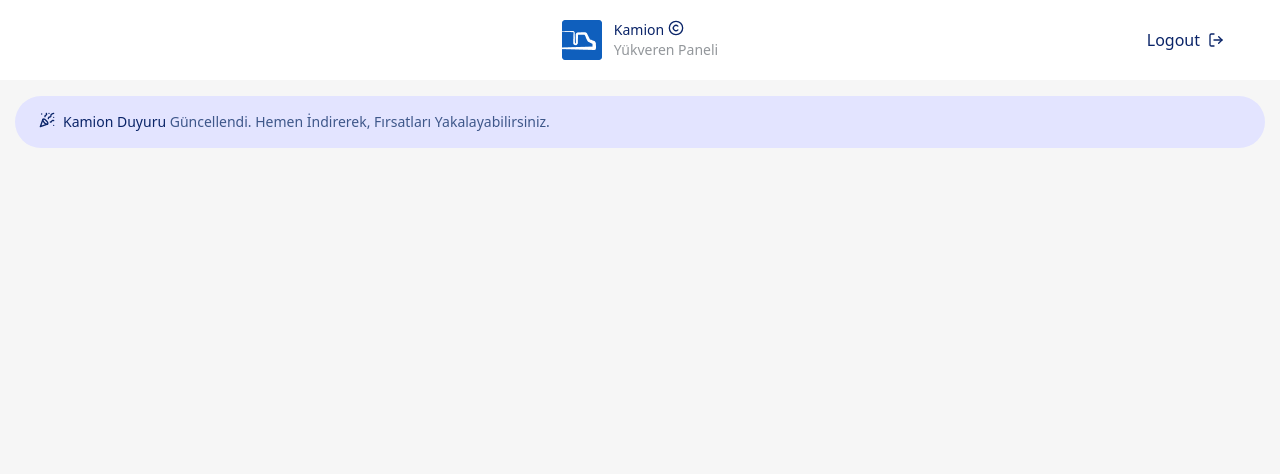
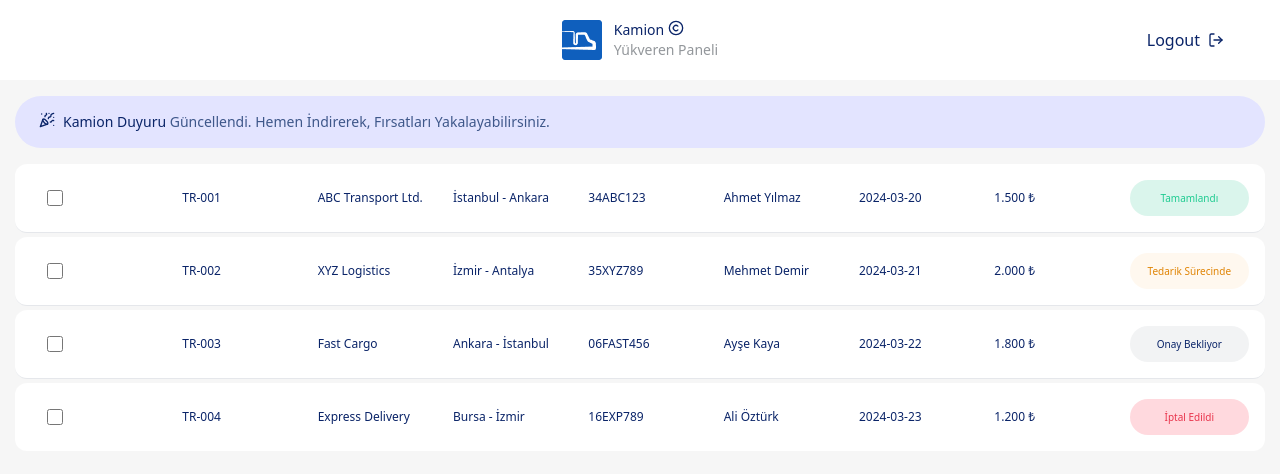
Before and after one commit to muhammedogz/kamion-nextjs, a Next.js app: page /dashboard in a window 1280 px wide. Shown: the top 474 px of the page. Built offline with nearby package versions, Linux system fonts and the light colour scheme; sample sign-in values are in the browser's storage.

Commit message:
create transportItem initial implementation

```diff
--- /dev/null
+++ b/src/components/pages/dashboard/transport/TransportItem.tsx
@@ -0,0 +1,59 @@
+import React from 'react';
+import { StatusType, TransportStatus } from './TransportStatus';
+import { Typography } from '@/components/ui/typography';
+
+interface TransportItemProps {
+  id: string;
+  company: string;
+  route: string;
+  vehicle: string;
+  driver: string;
+  date: string;
+  price: number;
+  status: StatusType;
+  selected: boolean;
+  onSelectionChange: (id: string, selected: boolean) => void;
+}
+
+const TransportItem: React.FC<TransportItemProps> = ({
+  id,
+  company,
+  route,
+  vehicle,
+  driver,
+  date,
+  price,
+  status,
+  selected,
+  onSelectionChange,
+}) => {
+  return (
+    <div
+      className="flex items-center rounded-xl bg-white p-4 hover:bg-white/70"
+      onClick={() => onSelectionChange(id, !selected)}
+    >
+      <div className="flex w-full items-center">
+        <div className="text-fg-primary ml-4 grid w-full grid-cols-9 items-center gap-4">
+          <input
+            type="checkbox"
+            checked={selected}
+            onChange={(e) => onSelectionChange(id, e.target.checked)}
+            className="h-4 w-4 rounded border-gray-300 text-blue-600 focus:ring-blue-500"
+          />
+          <Typography variant="bodyXSmall">{id}</Typography>
+          <Typography variant="bodyXSmall">{company}</Typography>
+          <Typography variant="bodyXSmall">{route}</Typography>
+          <Typography variant="bodyXSmall">{vehicle}</Typography>
+          <Typography variant="bodyXSmall">{driver}</Typography>
+          <Typography variant="bodyXSmall">{date}</Typography>
+          <Typography variant="bodyXSmall">
+            {price.toLocaleString('tr-TR')} ₺
+          </Typography>
+          <TransportStatus variant={status} />
+        </div>
+      </div>
+    </div>
+  );
+};
+
+export default TransportItem;
--- /dev/null
+++ b/src/components/pages/dashboard/transport/TransportList.tsx
@@ -0,0 +1,88 @@
+import TransportItem from '@/components/pages/dashboard/transport/TransportItem';
+import { StatusType } from '@/components/pages/dashboard/transport/TransportStatus';
+import React, { useState } from 'react';
+
+interface Transport {
+  id: string;
+  company: string;
+  route: string;
+  vehicle: string;
+  driver: string;
+  date: string;
+  price: number;
+  status: StatusType;
+}
+
+const testData: Transport[] = [
+  {
+    id: 'TR-001',
+    company: 'ABC Transport Ltd.',
+    route: 'İstanbul - Ankara',
+    vehicle: '34ABC123',
+    driver: 'Ahmet Yılmaz',
+    date: '2024-03-20',
+    price: 1500,
+    status: 'completed',
+  },
+  {
+    id: 'TR-002',
+    company: 'XYZ Logistics',
+    route: 'İzmir - Antalya',
+    vehicle: '35XYZ789',
+    driver: 'Mehmet Demir',
+    date: '2024-03-21',
+    price: 2000,
+    status: 'inProgress',
+  },
+  {
+    id: 'TR-003',
+    company: 'Fast Cargo',
+    route: 'Ankara - İstanbul',
+    vehicle: '06FAST456',
+    driver: 'Ayşe Kaya',
+    date: '2024-03-22',
+    price: 1800,
+    status: 'pendingApproval',
+  },
+  {
+    id: 'TR-004',
+    company: 'Express Delivery',
+    route: 'Bursa - İzmir',
+    vehicle: '16EXP789',
+    driver: 'Ali Öztürk',
+    date: '2024-03-23',
+    price: 1200,
+    status: 'cancelled',
+  },
+];
+
+export const TransportList: React.FC = () => {
+  const [selectedItems, setSelectedItems] = useState<Set<string>>(new Set());
+
+  const handleSelectionChange = (id: string, selected: boolean) => {
+    setSelectedItems((prev) => {
+      const newSet = new Set(prev);
+      if (selected) {
+        newSet.add(id);
+      } else {
+        newSet.delete(id);
+      }
+      return newSet;
+    });
+  };
+
+  return (
+    <div className="w-full">
+      <div className="min-w-full space-y-1 divide-y divide-gray-200">
+        {testData.map((transport) => (
+          <TransportItem
+            key={transport.id}
+            {...transport}
+            selected={selectedItems.has(transport.id)}
+            onSelectionChange={handleSelectionChange}
+          />
+        ))}
+      </div>
+    </div>
+  );
+};
--- /dev/null
+++ b/src/components/pages/dashboard/transport/TransportStatus.tsx
@@ -0,0 +1,48 @@
+import { cva, VariantProps } from 'class-variance-authority';
+import { cn } from '@/lib/utils';
+
+const transportStatusVariants = cva(
+  'h-9 w-full px-4 py-3.5 rounded-full flex items-center justify-center text-[10px] text-center',
+  {
+    variants: {
+      variant: {
+        completed: 'bg-bg-success text-fg-success',
+        inProgress: 'bg-bg-inProgress/10 text-fg-inProgress',
+        cancelled: 'bg-bg-cancelled text-fg-cancelled',
+        pendingApproval: 'bg-bg-pendingApproval text-fg-pendingApproval',
+      },
+    },
+    defaultVariants: {
+      variant: 'completed',
+    },
+  }
+);
+
+const statusTextMap = {
+  completed: 'Tamamlandı',
+  inProgress: 'Tedarik Sürecinde',
+  cancelled: 'İptal Edildi',
+  pendingApproval: 'Onay Bekliyor',
+} as const;
+
+type TransportStatusProps = React.HTMLAttributes<HTMLDivElement> &
+  VariantProps<typeof transportStatusVariants>;
+
+export type StatusType = VariantProps<
+  typeof transportStatusVariants
+>['variant'];
+
+export const TransportStatus = ({
+  variant = 'completed',
+  className,
+  ...props
+}: TransportStatusProps) => {
+  return (
+    <div
+      className={cn(transportStatusVariants({ variant }), className)}
+      {...props}
+    >
+      {statusTextMap[variant as keyof typeof statusTextMap]}
+    </div>
+  );
+};
--- a/src/components/ui/typography.tsx
+++ b/src/components/ui/typography.tsx
@@ -28,14 +28,19 @@ const typographyVariants = cva('', {
   },
 });
 
-export interface TypographyProps
-  extends React.HTMLAttributes<HTMLParagraphElement>,
-    VariantProps<typeof typographyVariants> {
+type TypographyProps = React.HTMLAttributes<HTMLParagraphElement> &
+  VariantProps<typeof typographyVariants> & {
     as?: React.ElementType;
-}
+  } & React.RefAttributes<HTMLParagraphElement>;
 
-const Typography = React.forwardRef<HTMLParagraphElement, TypographyProps>(
-  ({ className, variant, weight, as, ...props }, ref) => {
+const Typography = ({
+  className,
+  variant,
+  weight,
+  as,
+  ref,
+  ...props
+}: TypographyProps) => {
   const isHeading = variant?.startsWith('h');
   // Determine the default element based on variant
   const defaultElement = isHeading
@@ -57,8 +62,7 @@ const Typography = React.forwardRef<HTMLParagraphElement, TypographyProps>(
       {...props}
     />
   );
-  }
-);
+};
 Typography.displayName = 'Typography';
 
 export { Typography, typographyVariants };
--- a/src/pages/dashboard.tsx
+++ b/src/pages/dashboard.tsx
@@ -4,6 +4,7 @@ import { Header } from '@/components/pages/dashboard/header';
 import { Typography, typographyVariants } from '@/components/ui/typography';
 import { PageTitle } from '@/components/seo/PageTitle';
 import { cn } from '@/lib/utils';
+import { TransportList } from '@/components/pages/dashboard/transport/TransportList';
 
 function Dashboard() {
   return (
@@ -15,7 +16,7 @@ function Dashboard() {
       />
       <div className="bg-bg-dashboard flex h-screen flex-col gap-4">
         <Header />
-        <div className="container mx-auto max-w-[1250px]">
+        <div className="container mx-auto max-w-[1250px] space-y-4">
           <AnnouncementBanner>
             <Typography
               variant="bodySmall"
@@ -36,6 +37,7 @@ function Dashboard() {
               Güncellendi. Hemen İndirerek, Fırsatları Yakalayabilirsiniz.
             </Typography>
           </AnnouncementBanner>
+          <TransportList />
         </div>
         {/* Your dashboard content */}
       </div>
--- a/src/styles/globals.css
+++ b/src/styles/globals.css
@@ -7,6 +7,10 @@
   --color-bg-secondary: #7eafe8;
   --color-bg-dashboard: #f6f6f6;
   --color-bg-announcement: #e3e4ff;
+  --color-bg-success: #daf5ec;
+  --color-bg-inProgress: #fdbb60;
+  --color-bg-cancelled: #ffd9de;
+  --color-bg-pendingApproval: #f2f3f4;
 
   /* Foreground */
   --color-fg-primary: #0a2468;
@@ -14,8 +18,11 @@
   --color-fg-tertiary: #93979b;
   --color-fg-muted: #bdc7d1;
   --color-fg-announcement: #3e578a;
-
-  --color-input-border: #e3e6ee;
+  --color-fg-success: #1fcb91;
+  --color-fg-inProgress: #e08404;
+  --color-fg-cancelled: #e9344c;
+  --color-fg-pendingApproval: #0a2468;
+  --color-input-border: #092256;
 
   --color-destructive: #e9344c;
 }
```
Lines whose indentation alone changed are shown as unchanged.
